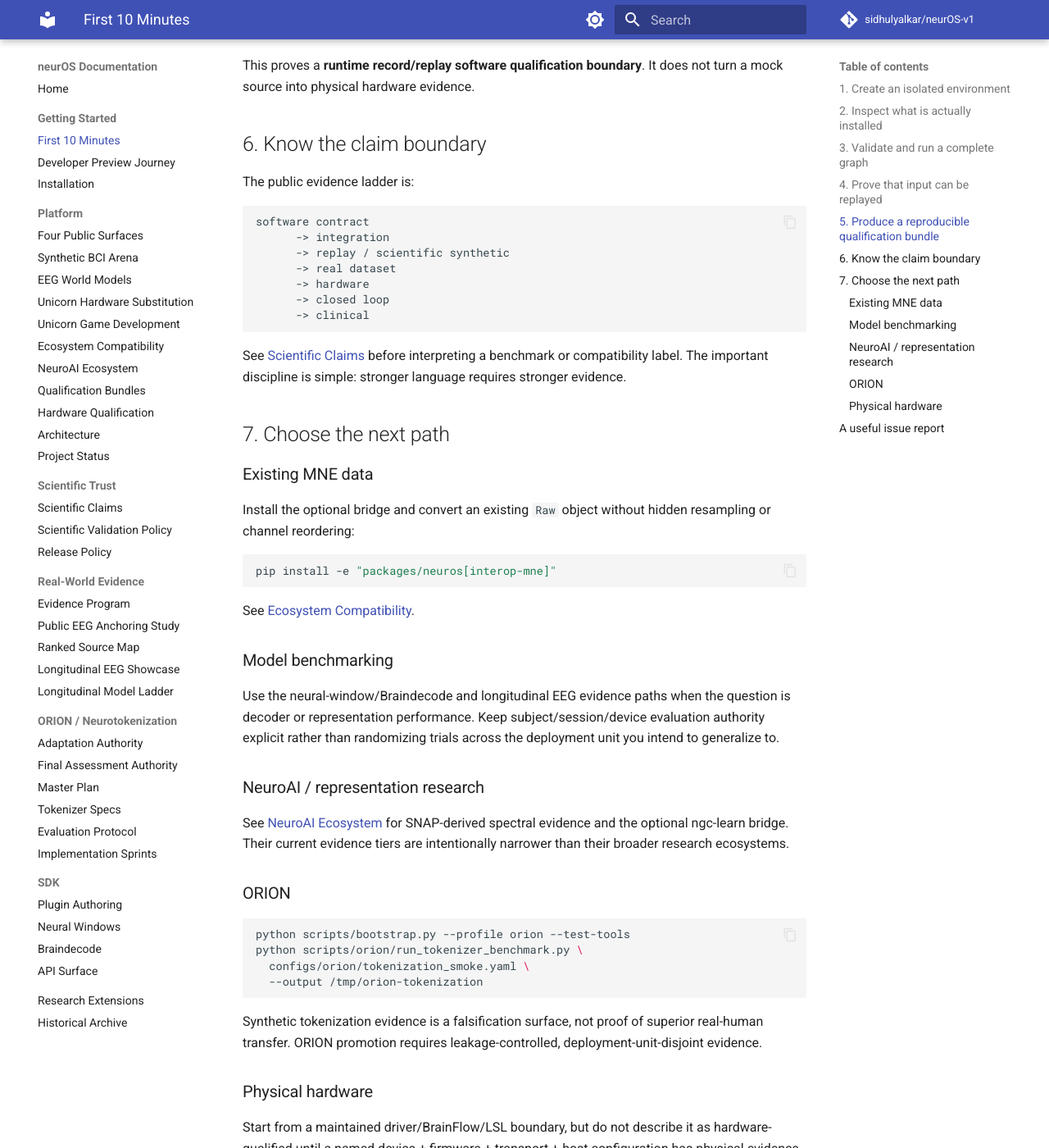
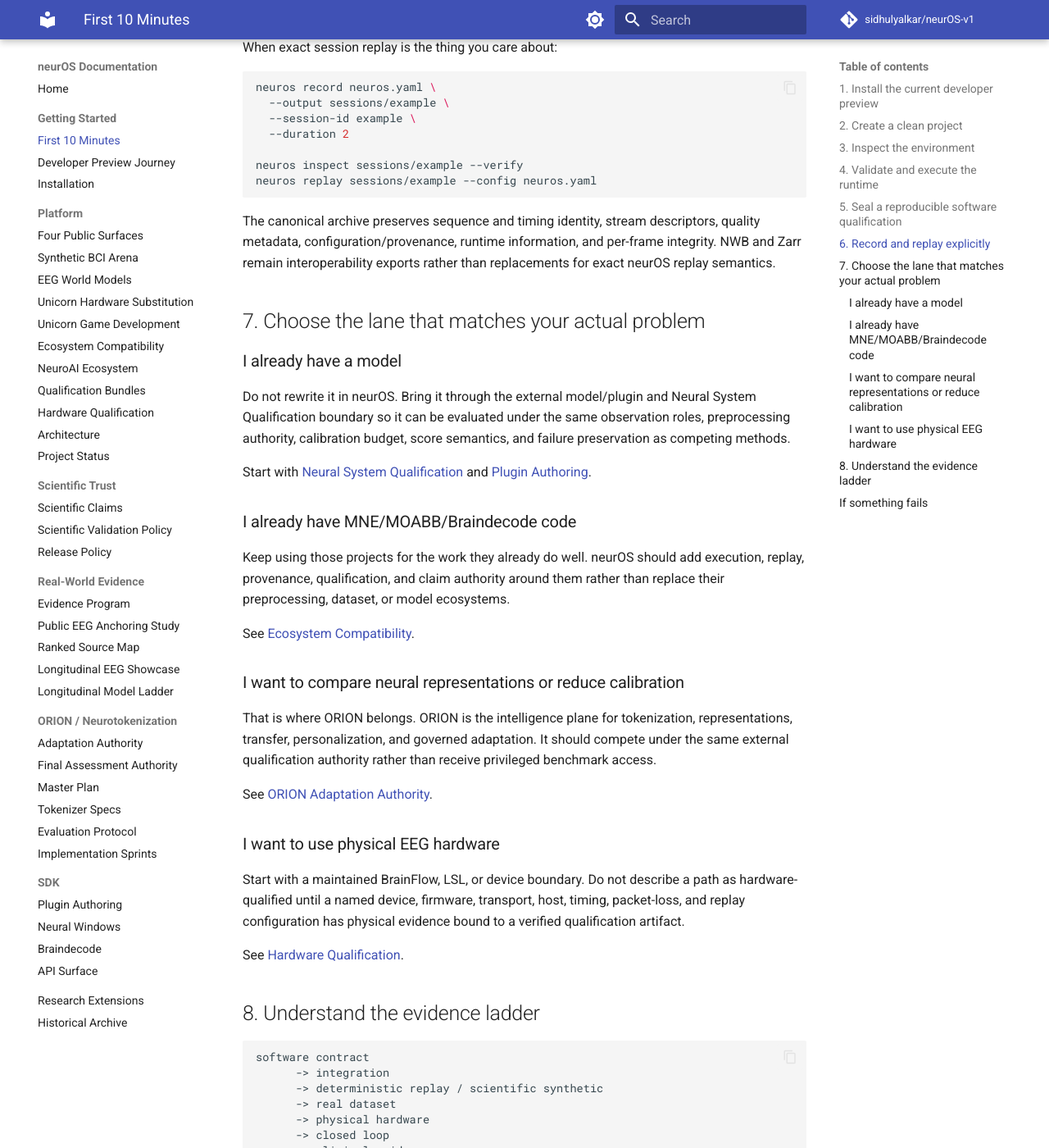
Before and after one commit to sidhulyalkar/neurOS-v1, an MkDocs documentation site: the page built from docs/getting-started/first-10-minutes.md, in a window 1280 px wide and 1400 px high, scrolled down 1990 px. Shown: the whole window at 82% size. Built offline with MkDocs 1.6.1 and Material for MkDocs 9.7.7, drawn with Linux system fonts in a browser that asks for light colours; comment, search, counter and statistics services are not loaded; some of the changed text lies outside the part shown.

Commit message:
Docs: make the first ten minutes project-first

````diff
--- a/docs/getting-started/first-10-minutes.md
+++ b/docs/getting-started/first-10-minutes.md
@@ -1,10 +1,12 @@
 # First 10 Minutes
 
-This path is designed to answer one question quickly: **does the neurOS execution and evidence stack work correctly on this machine before I connect real hardware or train a model?**
+The fastest way to understand neurOS is to make it produce an evidence artifact.
 
-It deliberately uses the mock source and a training-free decoder so installation, runtime, recording, replay, and provenance failures cannot hide behind model fitting.
+The starter path deliberately uses a deterministic mock neural stream and a training-free decoder. That keeps installation, runtime, recording, replay, and provenance failures visible instead of hiding them behind a model-training job.
 
-## 1. Create an isolated environment
+## 1. Install the current developer preview
+
+Until coordinated public package publishing is enabled and qualified, the repository checkout is the authoritative installation path:
 
 ```bash
 git clone https://github.com/sidhulyalkar/neurOS-v1.git
@@ -14,127 +16,121 @@ source .venv/bin/activate  # Windows: .venv\Scripts\activate
 python scripts/bootstrap.py --profile bci --test-tools
 ```
 
-The repository is currently the authoritative development install until coordinated public package publishing is enabled and qualified.
+A public release should eventually reduce this to a normal package install. Do not treat the monorepo bootstrap as the final onboarding design.
 
-## 2. Inspect what is actually installed
+## 2. Create a clean project
 
 ```bash
-neuros doctor --json
-neuros plugins --json
-neuros devices --json
-neuros compatibility --json
+neuros init my-neuros-project
+cd my-neuros-project
 ```
 
-`compatibility` is an evidence registry, not a package-detection banner. A planned integration has no qualification tier. An experimental integration states exactly which upstream surface has executable evidence.
+The generated project contains only:
 
-Useful focused checks include:
+```text
+my-neuros-project/
+  neuros.yaml
+  README.md
+  .gitignore
+```
+
+It is intentionally not a framework generator. The point is to create the smallest configuration that exercises the maintained runtime and evidence boundary.
+
+`neuros init` will not overwrite its managed starter files unless `--force` is supplied, and even then it preserves unrelated user files.
+
+## 3. Inspect the environment
 
 ```bash
-neuros compatibility mne --json
-neuros compatibility braindecode --json
-neuros compatibility snap --json
-neuros compatibility ngclearn --json
+neuros doctor
+neuros plugins
+neuros devices
+neuros compatibility
 ```
 
-## 3. Validate and run a complete graph
+`compatibility` is an evidence registry, not a marketing banner. An integration is allowed to be experimental or planned; the command should tell you what has actually been exercised.
+
+## 4. Validate and execute the runtime
 
 ```bash
-neuros validate configs/examples/mock_bci.yaml --json
-neuros run configs/examples/mock_bci.yaml --duration 2 --json
+neuros validate neuros.yaml
+neuros run neuros.yaml --duration 2
 ```
 
-This exercises the same `SignalFrame -> RuntimeGraph -> DecoderOutput` path used by maintained live/replay execution. Runtime edges have bounded queues and explicit overload policy rather than unmeasured buffering.
+This uses the same config resolution, plugin registry, bounded runtime graph, and decoder-output path used by maintained live and replay execution.
 
-## 4. Prove that input can be replayed
+## 5. Seal a reproducible software qualification
 
 ```bash
-SESSION=/tmp/neuros-first-session
+neuros qualify neuros.yaml \
+  --output evidence/qualification \
+  --duration 1
 
-neuros record configs/examples/mock_bci.yaml \
-  --output "${SESSION}" \
-  --session-id first-10-minutes \
-  --duration 2 \
-  --json
-
-neuros inspect "${SESSION}" --verify --json
-
-neuros replay "${SESSION}" \
-  --config configs/examples/mock_bci.yaml \
-  --json
+neuros reproduce evidence/qualification
 ```
 
-The canonical archive preserves stream/sequence identity, timing domains, quality metadata, configuration/provenance, runtime information, and frame integrity hashes. NWB/Zarr are interoperability exports rather than replacements for exact neurOS replay semantics.
+The qualification bundle binds the exact software path that ran, its configuration and environment identity, runtime evidence, recording integrity, decoder output evidence, file hashes, and a root artifact identity.
 
-## 5. Produce a reproducible qualification bundle
+This establishes a **software/runtime evidence boundary only**. The mock source does not become real EEG. A software qualification is not hardware validation, decoder efficacy, closed-loop safety, or clinical evidence.
+
+## 6. Record and replay explicitly
+
+When exact session replay is the thing you care about:
 
 ```bash
-QUAL=/tmp/neuros-qualification
+neuros record neuros.yaml \
+  --output sessions/example \
+  --session-id example \
+  --duration 2
 
-neuros qualify configs/examples/mock_bci.yaml \
-  --output "${QUAL}" \
-  --duration 1.0
-
-neuros reproduce "${QUAL}"
+neuros inspect sessions/example --verify
+neuros replay sessions/example --config neuros.yaml
 ```
 
-The resulting bundle seals configuration, environment, compatibility, runtime, device/clock/model metadata, decoder output evidence, session data, file hashes, and a root artifact identity.
+The canonical archive preserves sequence and timing identity, stream descriptors, quality metadata, configuration/provenance, runtime information, and per-frame integrity. NWB and Zarr remain interoperability exports rather than replacements for exact neurOS replay semantics.
 
-This proves a **runtime record/replay software qualification boundary**. It does not turn a mock source into physical hardware evidence.
+## 7. Choose the lane that matches your actual problem
 
-## 6. Know the claim boundary
+### I already have a model
 
-The public evidence ladder is:
+Do not rewrite it in neurOS. Bring it through the external model/plugin and Neural System Qualification boundary so it can be evaluated under the same observation roles, preprocessing authority, calibration budget, score semantics, and failure preservation as competing methods.
+
+Start with [Neural System Qualification](../NEURAL_SYSTEM_QUALIFICATION_V1.md) and [Plugin Authoring](../PLUGIN_AUTHORING.md).
+
+### I already have MNE/MOABB/Braindecode code
+
+Keep using those projects for the work they already do well. neurOS should add execution, replay, provenance, qualification, and claim authority around them rather than replace their preprocessing, dataset, or model ecosystems.
+
+See [Ecosystem Compatibility](../COMPATIBILITY.md).
+
+### I want to compare neural representations or reduce calibration
+
+That is where ORION belongs. ORION is the intelligence plane for tokenization, representations, transfer, personalization, and governed adaptation. It should compete under the same external qualification authority rather than receive privileged benchmark access.
+
+See [ORION Adaptation Authority](../ADAPTATION_AUTHORITY.md).
+
+### I want to use physical EEG hardware
+
+Start with a maintained BrainFlow, LSL, or device boundary. Do not describe a path as hardware-qualified until a named device, firmware, transport, host, timing, packet-loss, and replay configuration has physical evidence bound to a verified qualification artifact.
+
+See [Hardware Qualification](../HARDWARE_QUALIFICATION.md).
+
+## 8. Understand the evidence ladder
 
 ```text
 software contract
       -> integration
-      -> replay / scientific synthetic
+      -> deterministic replay / scientific synthetic
       -> real dataset
-      -> hardware
+      -> physical hardware
       -> closed loop
-      -> clinical
+      -> clinical evidence
 ```
 
-See [Scientific Claims](../SCIENTIFIC_CLAIMS.md) before interpreting a benchmark or compatibility label. The important discipline is simple: stronger language requires stronger evidence.
+A result does not silently jump tiers because it looks convincing. See [Scientific Claims](../SCIENTIFIC_CLAIMS.md).
 
-## 7. Choose the next path
+## If something fails
 
-### Existing MNE data
-
-Install the optional bridge and convert an existing `Raw` object without hidden resampling or channel reordering:
-
-```bash
-pip install -e "packages/neuros[interop-mne]"
-```
-
-See [Ecosystem Compatibility](../COMPATIBILITY.md).
-
-### Model benchmarking
-
-Use the neural-window/Braindecode and longitudinal EEG evidence paths when the question is decoder or representation performance. Keep subject/session/device evaluation authority explicit rather than randomizing trials across the deployment unit you intend to generalize to.
-
-### NeuroAI / representation research
-
-See [NeuroAI Ecosystem](../NEUROAI_ECOSYSTEM.md) for SNAP-derived spectral evidence and the optional ngc-learn bridge. Their current evidence tiers are intentionally narrower than their broader research ecosystems.
-
-### ORION
-
-```bash
-python scripts/bootstrap.py --profile orion --test-tools
-python scripts/orion/run_tokenizer_benchmark.py \
-  configs/orion/tokenization_smoke.yaml \
-  --output /tmp/orion-tokenization
-```
-
-Synthetic tokenization evidence is a falsification surface, not proof of superior real-human transfer. ORION promotion requires leakage-controlled, deployment-unit-disjoint evidence.
-
-### Physical hardware
-
-Start from a maintained driver/BrainFlow/LSL boundary, but do not describe it as hardware-qualified until a named device + firmware + transport + host configuration has physical evidence bound to a verified qualification bundle.
-
-## A useful issue report
-
-If any step above fails, capture:
+Include the following in an issue:
 
 ```bash
 neuros doctor --json
@@ -142,6 +138,6 @@ neuros compatibility --json
 python --version
 ```
 
-and include the exact Git commit, operating system, failing command, and smallest reproducible configuration. Do not attach credentials or identifiable participant data to a public issue.
+Also include the exact Git commit, operating system, command, and smallest reproducible `neuros.yaml`. Never attach credentials or identifiable participant data to a public issue.
 
-The full contributor/development path is documented in [Installation](installation.md) and the repository `SUPPORT.md`.
+For the stricter installed-wheel qualification path, see [Developer Preview Journey](developer-preview.md).
````
